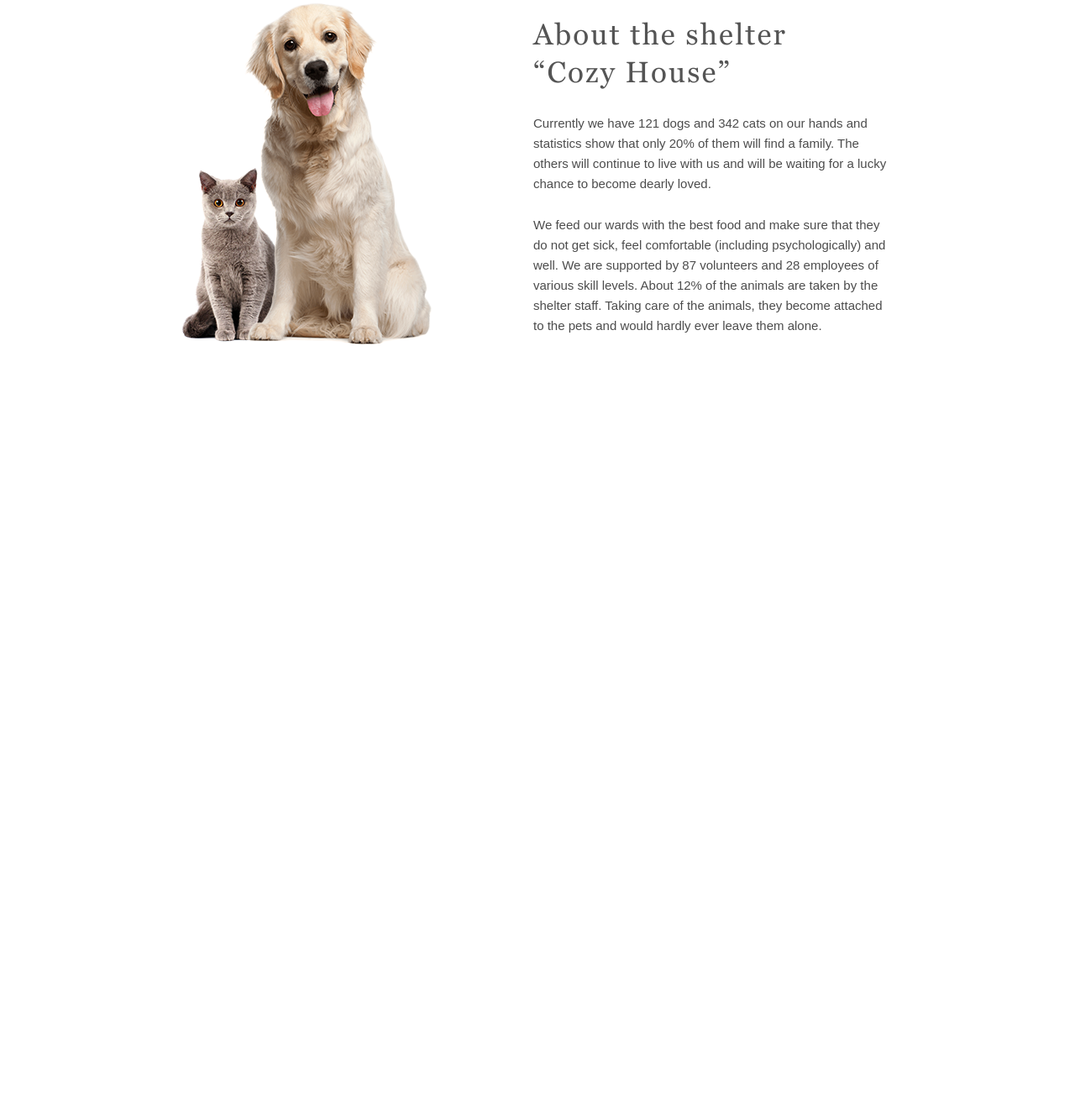
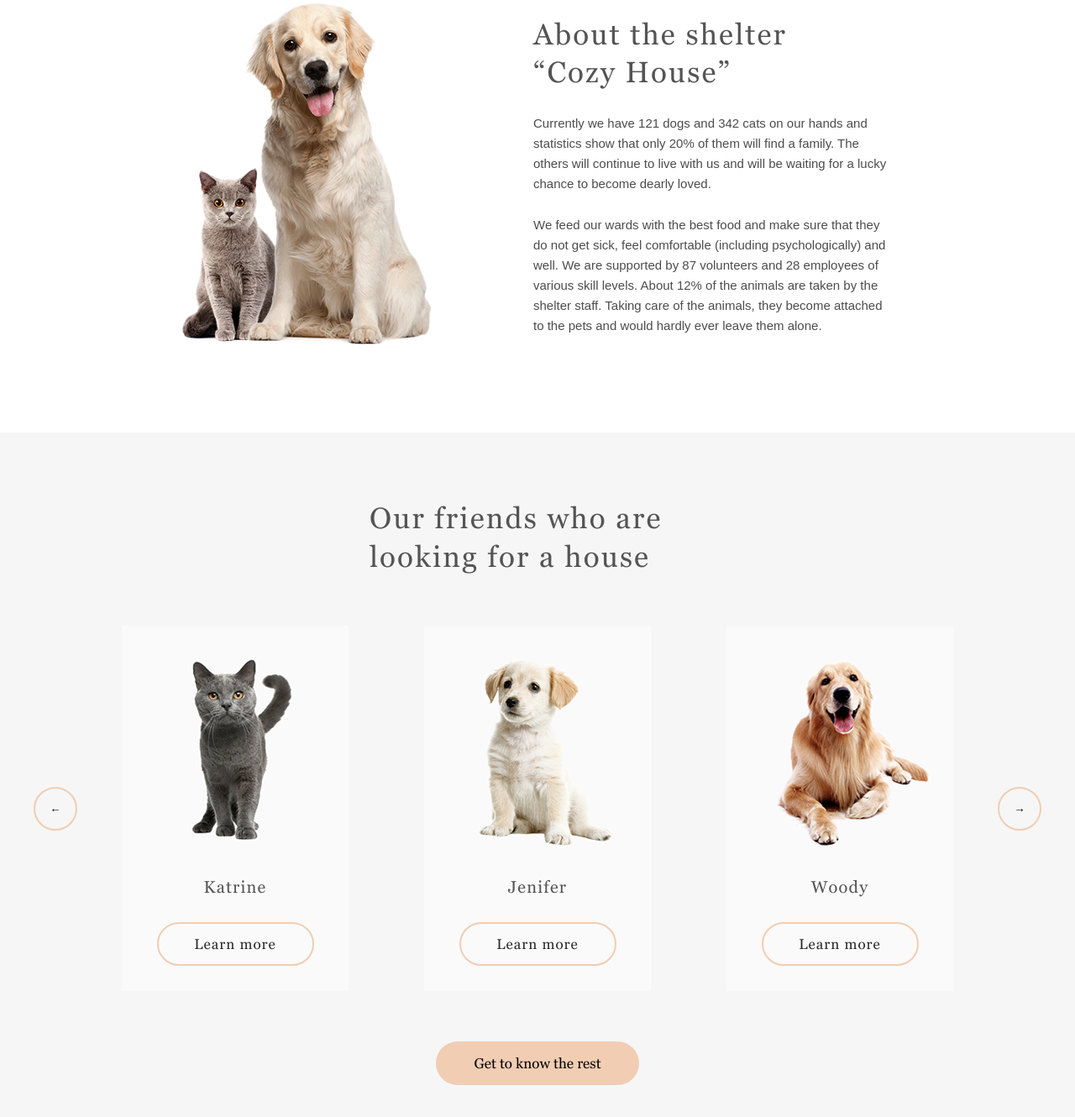
Before and after one commit to Anastasiya-Zhoroven/shelter, a plain HTML site: page Shelter/pages/main/index.html in a window 1280 px wide. Shown: the part 986-2316 px from the top of the page at 84% size. Before the commit the page ends 1501 px from the top, so only its background shows below. Drawn offline with Linux system fonts and the light colour scheme; a script that the page names is missing; a web font is replaced by a local one.

Commit message:
feat:add third section

```diff
--- a/Shelter/pages/main/index.html
+++ b/Shelter/pages/main/index.html
@@ -53,6 +53,33 @@
                     </div>
                 </div>
             </section>
+            <section class="section-shelter-pets">
+                <div class="shelter-pets-container-main">
+                    <h2 class="section-title">Our friends who are looking for a house</h2>
+                    <div class="our-pets">
+                        <button class="uncolored-btn-pag">&#8592</button>
+                        <div class="pets-container">
+                            <div class="pets">
+                                <img src="../../assets/images/pets-katrine.png" alt="Katrin" class="pets-img">
+                                <p class="pet-name">Katrine</p>
+                                <button class="uncolored-btn uncolored-btn-pets">Learn more</button>
+                            </div>
+                            <div class="pets">
+                                <img src="../../assets/images/pets-jennifer.png" alt="Jenifer" class="pets-img">
+                                <p class="pet-name">Jenifer</p>
+                                <button class="uncolored-btn uncolored-btn-pets">Learn more</button>
+                            </div>
+                            <div class="pets">
+                                <img src="../../assets/images/pets-woody.png" alt="Woody" class="pets-img">
+                                <p class="pet-name">Woody</p>
+                                <button class="uncolored-btn uncolored-btn-pets">Learn more</button>
+                            </div>
+                        </div>
+                        <button class="uncolored-btn-pag">&#8594</button>
+                    </div>
+                    <button class="colored-btn">Get to know the rest</button>
+                </div>
+            </section>
         </div>
     </main>
 </body>
--- a/Shelter/pages/main/style.css
+++ b/Shelter/pages/main/style.css
@@ -144,21 +144,17 @@
       }
 
       .colored-btn {
-        height: 52px;
-        width: 207px;
-        left: 0%;
-        right: 56%;
-        top: 275px;
         background: #F1CDB3;
         border-radius: 100px;
         border: none;
         cursor: pointer;
-        font-family: Inter;
+        font-family: Georgia;
         font-style: normal;
-        font-weight: normal;
-        font-size: 20px;
-        line-height: 40px;
+        font-size: 17px;
+        line-height: 130%;
+        font-weight: 400;
         transition: color .3s;
+        padding: 15px 45px;
     }
 
     .colored-btn:hover, .colored-btn:focus, .colored-btn:active {
@@ -220,3 +216,107 @@
         color: #4C4C4C;
         margin: 0;
     }
+
+    .section-shelter-pets {
+        background: #F6F6F6;
+    }
+
+    .shelter-pets-container-main {
+        display: flex;
+        flex-direction: column;
+        align-items: center;
+        gap: 60px;
+        padding: 80px 40px 100px;
+    }
+
+    .section-title {
+        height: 90px;
+        width: 400px;
+        font-family: 'Georgia';
+        font-style: normal;
+        font-weight: 400;
+        font-size: 35px;
+        line-height: 130%;
+        letter-spacing: 0.06em;
+        color: #545454;
+        margin: 0;
+    }
+
+    .our-pets {
+        display: flex;
+        width: 100%;
+        gap: 53px;
+    }
+
+    .pets {
+        display: flex;
+        flex-direction: column;
+        align-items: center;
+        background: #FAFAFA;
+    }
+
+    .pets-img {
+        width: 270px;
+        height: 270px;
+        margin-bottom: 30px;
+    }
+
+    .pet-name {
+        font-family: 'Georgia';
+        font-style: normal;
+        font-weight: 400;
+        font-size: 20px;
+        line-height: 23px;
+        letter-spacing: 0.06em;
+        color: #545454;
+        margin-top: 0;
+        margin-bottom: 30px;
+    }
+
+    .uncolored-btn {
+        width: 187px;
+        height: 52px;
+        border: 2px solid #F1CDB3;
+        border-radius: 100px;
+        background: transparent;
+        font-family: 'Georgia';
+        font-style: normal;
+        font-weight: 400;
+        font-size: 17px;
+        line-height: 130%;
+        letter-spacing: 0.06em;
+        color: #292929;
+    }
+
+    .uncolored-btn:hover, .uncolored-btn:focus, .uncolored-btn:active {
+        transition: .3s;
+        background: #FDDCC4;
+        cursor: pointer;
+        border: 0;
+    }
+
+    .uncolored-btn-pets {
+        margin-bottom: 30px;
+    }
+
+    .uncolored-btn-pag {
+        border: 2px solid #F1CDB3;
+        box-sizing: border-box;
+        border-radius: 100px;
+        width: 52px;
+        height: 52px;
+        align-self: center;
+        background: transparent;
+    }
+
+    .uncolored-btn-pag:hover, .uncolored-btn-pag:focus, .uncolored-btn-pag:active {
+        transition: .3s;
+        background: #FDDCC4;
+        cursor: pointer;
+        border: 0;
+    }
+
+    .pets-container {
+        display: flex;
+        gap: 90px;
+    }
```
Also changed, not shown: Shelter/assets/images/pets-jennifer.png (added), Shelter/assets/images/pets-katrine.png (added), Shelter/assets/images/pets-woody.png (added).
